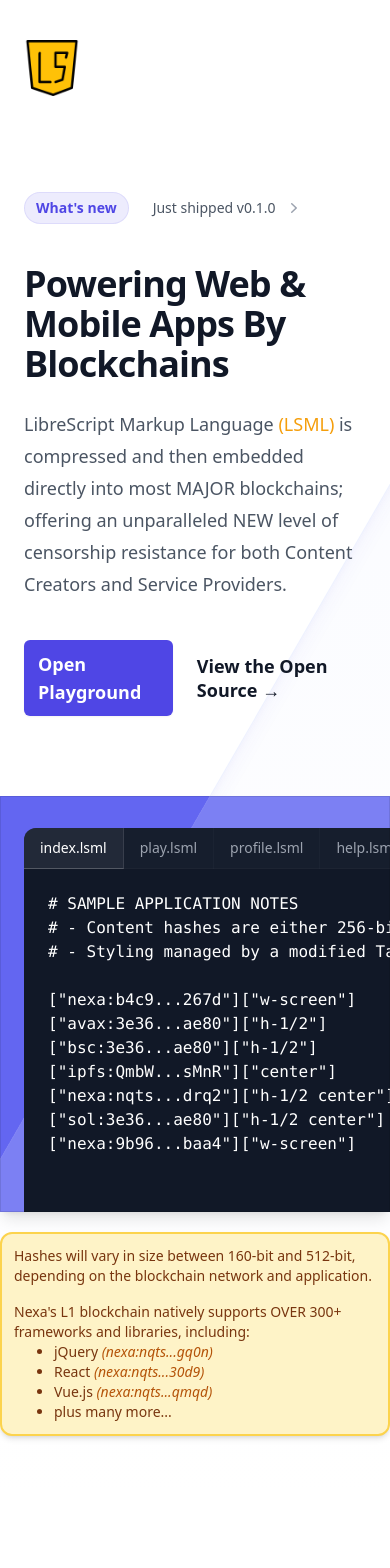
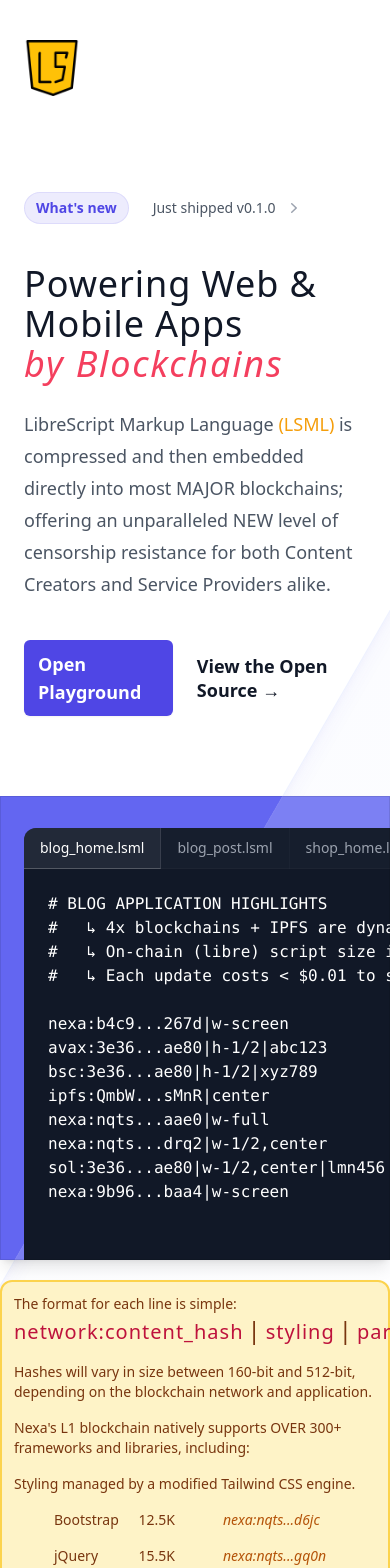
Before and after one commit to nyusternie/librescript, a Nuxt app: page / in a window 390 px wide. Shown: the top 1568 px of the page. Built offline with nearby package versions, Linux system fonts and the light colour scheme.

Commit message:
Update demo scripts.

```diff
--- a/pages/index.vue
+++ b/pages/index.vue
@@ -31,13 +31,14 @@
                                 </a>
                             </div>
 
-                            <h1 class="mt-10 text-4xl font-bold tracking-tight text-gray-900 sm:text-6xl">
-                                Powering Web &amp; Mobile Apps By Blockchains
+                            <h1 class="mt-10 text-4xl font-medium tracking-tight text-gray-900 sm:text-6xl tracking-wide">
+                                Powering Web &amp; Mobile Apps
+                                <span class="block font-light text-rose-500 italic tracking-wider">by Blockchains</span>
                             </h1>
 
                             <p class="mt-6 text-lg leading-8 text-gray-600">
                                 <span class="font-medium">LibreScript Markup Language <span class="text-amber-500">(LSML)</span></span> is compressed and then embedded directly into most MAJOR blockchains;
-                                offering an unparalleled NEW level of censorship resistance for both Content Creators and Service Providers.
+                                offering an unparalleled NEW level of censorship resistance for both Content Creators and Service Providers alike.
                             </p>
 
                             <!-- <p class="mt-6 text-lg leading-8 text-gray-600">
@@ -72,35 +73,37 @@
                                         <div class="flex bg-gray-800/40 ring-1 ring-white/5">
                                             <div class="-mb-px flex text-sm font-medium leading-6 text-gray-400">
                                                 <div class="border-b border-r border-b-white/20 border-r-white/10 bg-white/5 px-4 py-2 text-white">
-                                                    index.lsml
+                                                    blog_home.lsml
                                                 </div>
 
                                                 <div class="border-r border-gray-600/10 px-4 py-2">
-                                                    play.lsml
+                                                    blog_post.lsml
                                                 </div>
 
                                                 <div class="border-r border-gray-600/10 px-4 py-2">
-                                                    profile.lsml
+                                                    shop_home.lsml
                                                 </div>
 
                                                 <div class="border-r border-gray-600/10 px-4 py-2">
-                                                    help.lsml
+                                                    shop_item.lsml
                                                 </div>
                                             </div>
                                         </div>
 
                                         <pre class="px-6 pb-14 pt-6 text-white">
-# SAMPLE APPLICATION NOTES
-# - Content hashes are either 256-bit or 512-bit.
-# - Styling managed by a modified Tailwind CSS engine.
+# BLOG APPLICATION HIGHLIGHTS
+#   ↳ 4x blockchains + IPFS are dynamically sourced.
+#   ↳ On-chain (libre) script size is ONLY 1,812 bytes.
+#   ↳ Each update costs &lt; $0.01 to ship to ALL users.
 
-["nexa:b4c9...267d"]["w-screen"]     # header
-["avax:3e36...ae80"]["h-1/2"]        # ads_mgr_1
-["bsc:3e36...ae80"]["h-1/2"]         # ads_mgr_2
-["ipfs:QmbW...sMnR"]["center"]       # app_intro_vid
-["nexa:nqts...drq2"]["h-1/2 center"] # login_win
-["sol:3e36...ae80"]["h-1/2 center"]  # ads_mgr_3
-["nexa:9b96...baa4"]["w-screen"]     # footer
+nexa:b4c9...267d|w-screen           # header
+avax:3e36...ae80|h-1/2|abc123       # ads_mgr_1
+bsc:3e36...ae80|h-1/2|xyz789        # ads_mgr_2
+ipfs:QmbW...sMnR|center             # blog_intro_vid
+nexa:nqts...aae0|w-full             # blog_gallery
+nexa:nqts...drq2|w-1/2,center       # comments_win
+sol:3e36...ae80|w-1/2,center|lmn456 # ads_mgr_3
+nexa:9b96...baa4|w-screen           # footer
 </pre>
                                     </div>
                                 </div>
@@ -112,20 +115,46 @@
 
                     <section class="my-5 p-3 flex flex-col gap-4 text-sm text-amber-900 bg-amber-100 border-2 border-amber-300 rounded-xl shadow-md">
                         <div class="">
+                            The format for each line is simple:
+                            <div class="block font-light text-xl text-rose-700 tracking-wider">
+                                network:content_hash<span class="px-1 text-amber-900 text-2xl">|</span>styling<span class="px-1 text-amber-900 text-2xl">|</span>parameters
+                            </div>
+                        </div>
+
+                        <div class="">
                             Hashes will vary in size between 160-bit and 512-bit, depending on the blockchain network and application.
                         </div>
 
-                        <div>
+                        <div class="flex flex-col gap-4">
                             <h3 class="font-medium">
                                 Nexa's L1 blockchain natively supports OVER 300+ frameworks and libraries, including:
                             </h3>
 
-                            <ul class="pl-10 list-disc text-sm">
-                                <li>jQuery <span class="text-amber-700 italic">(nexa:nqts...gq0n)</span></li>
-                                <li>React <span class="text-amber-700 italic">(nexa:nqts...30d9)</span></li>
-                                <li>Vue.js <span class="text-amber-700 italic">(nexa:nqts...qmqd)</span></li>
-                                <li>plus many more...</li>
-                            </ul>
+                            <h3 class="font-medium">
+                                Styling managed by a modified Tailwind CSS engine.
+                            </h3>
+
+                            <div class="pl-10 grid grid-cols-4 gap-4 text-sm">
+                                <h3>Bootstrap</h3>
+                                <h3>12.5K</h3>
+                                <span class="col-span-2 text-amber-700 italic">nexa:nqts...d6jc</span>
+
+                                <h3>jQuery</h3>
+                                <h3>15.5K</h3>
+                                <span class="col-span-2 text-amber-700 italic">nexa:nqts...gq0n</span>
+
+                                <h3>React</h3>
+                                <h3>25.5K</h3>
+                                <span class="col-span-2 text-amber-700 italic">nexa:nqts...30d9</span>
+
+                                <h3>Vue.js</h3>
+                                <h3>21.5K</h3>
+                                <span class="col-span-2 text-amber-700 italic">nexa:nqts...qmqd</span>
+
+                                <div class="col-span-4 italic">
+                                    plus many more are being added each day...
+                                </div>
+                            </div>
                         </div>
                     </section>
                 </div>
```
